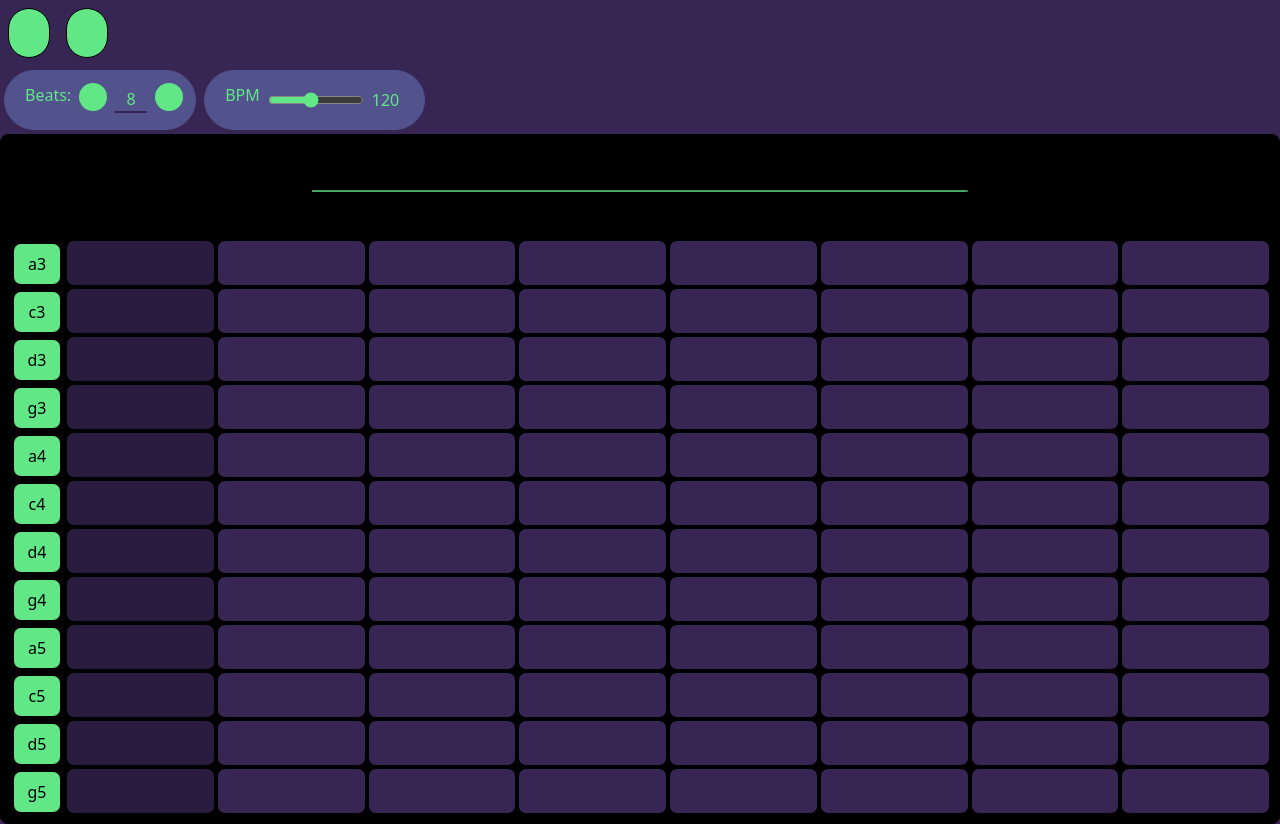
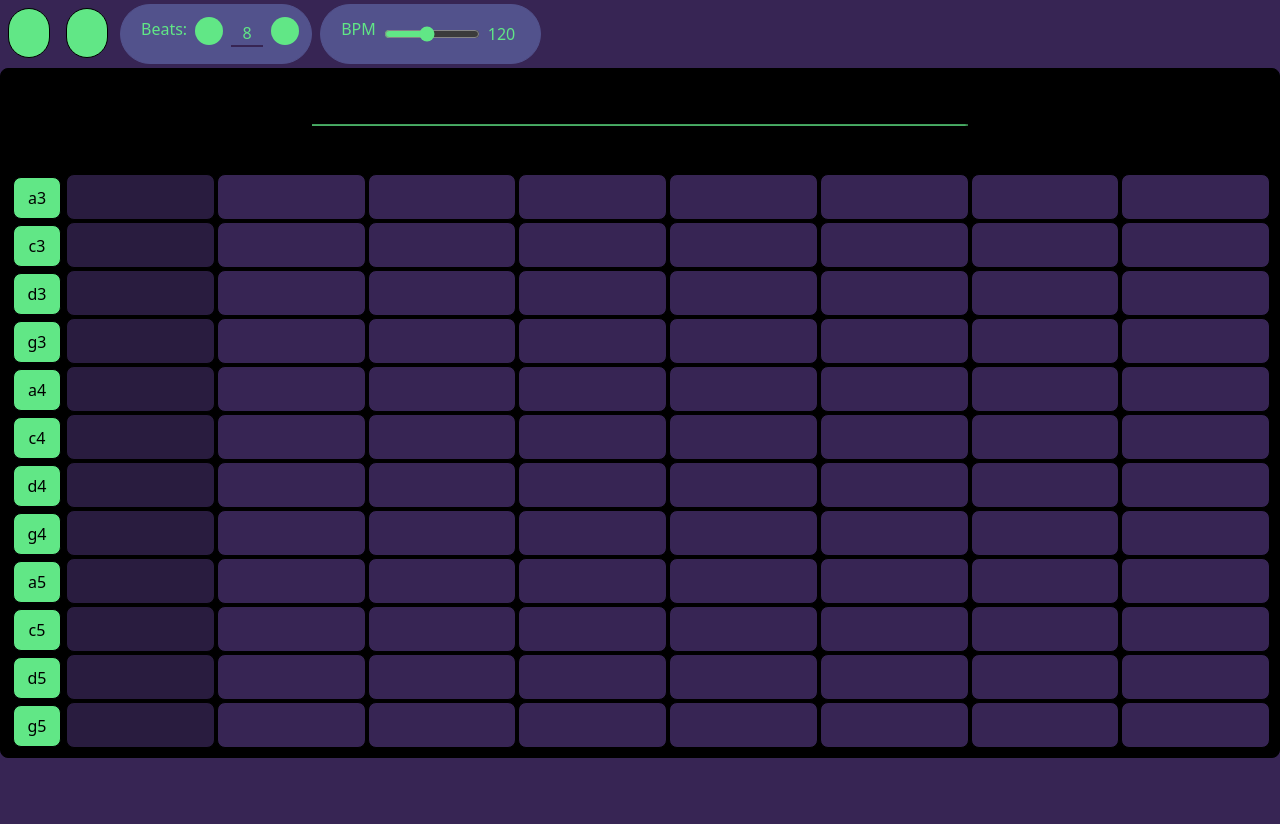
Before and after one commit to farmeroy/synth-app, a Next.js app: page /sequencer in a window 1280 px wide. After the commit the page ends 800 px from the top, so only its background shows below. Built offline with nearby package versions, Linux system fonts and the light colour scheme; some icons are missing.

Commit message:
fix: controls layout flexes accross screen

```diff
--- a/src/components/machine/MachineView/index.tsx
+++ b/src/components/machine/MachineView/index.tsx
@@ -48,7 +48,7 @@ function MachineView() {
             )}
           </Disclosure.Button>
           <Disclosure.Panel className="lg:hidden">
-            <div className="xs:flex-col md:flex">
+            <div className="xs:flex-col md:flex-wrap">
               <MachineControlBeats />
               <MachineInputBPM />
             </div>
@@ -60,7 +60,7 @@ function MachineView() {
 
   return (
     <nav
-      className={`sticky top-0 z-50 items-center  ${
+      className={`sticky w-full top-0 z-20 items-center  ${
         isSticky ? "lg:justify-center" : ""
       }`}
     >
@@ -70,8 +70,8 @@ function MachineView() {
         <div className="relative flex lg:hidden">
           {isSticky ? hamburgerMenu : menuItems}
         </div>
+        <div className="hidden lg:flex lg:flex-grow ">{menuItems}</div>
       </div>
-      <div className="hidden lg:flex lg:flex-grow ">{menuItems}</div>
     </nav>
   );
 }
```
